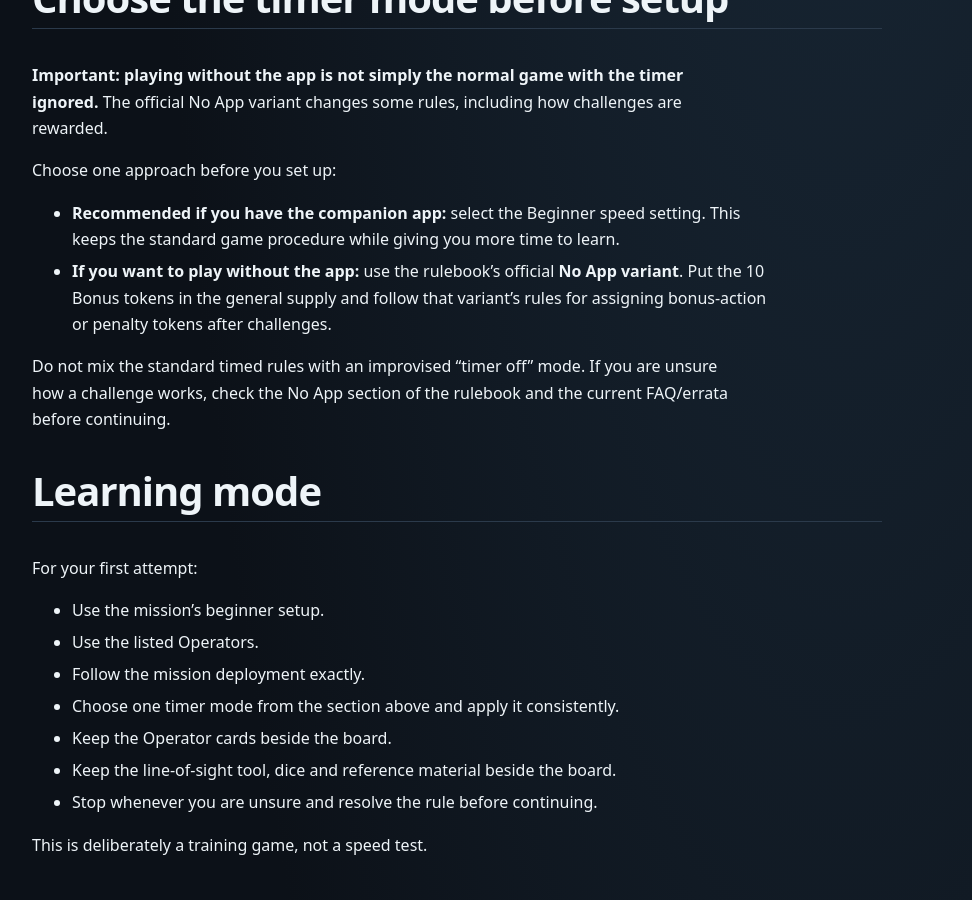
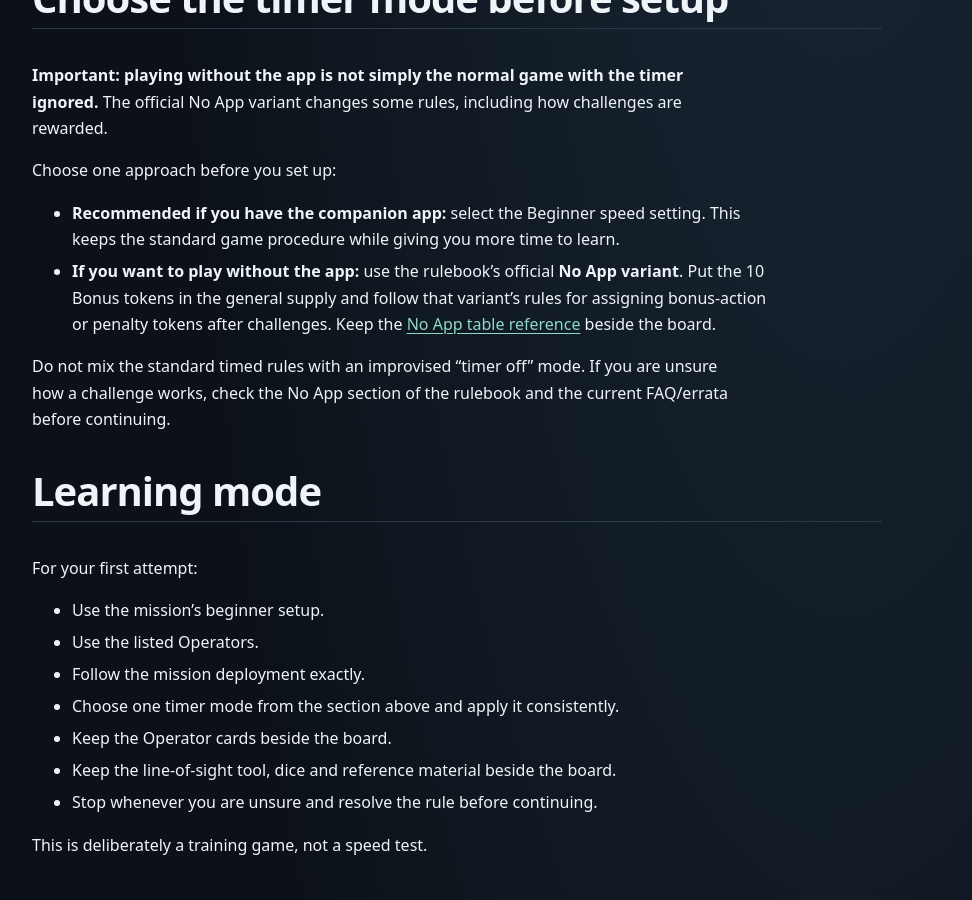
Before and after one commit to JamSpot/6-siege-ai-table, a Jekyll site: the page built from tutorial/first-learning-scenario.md, in a window 1280 px wide and 900 px high, scrolled down 1161 px. Shown: the whole window, without its empty margins (183-1155 px from the left). Built offline with Jekyll 4.4.1, drawn with Linux system fonts in a browser that asks for light colours; some of the changed text lies outside the part shown.

Commit message:
Connect No App reference to the learning path

```diff
--- a/_layouts/guide.html
+++ b/_layouts/guide.html
@@ -14,6 +14,7 @@
       <a href="{{ '/' | relative_url }}">Home</a>
       <a href="{{ '/tutorial/' | relative_url }}">Learn to play</a>
       <a href="{{ '/tutorial/first-learning-scenario.html' | relative_url }}">Beginner game</a>
+      <a href="{{ '/tutorial/no-app-quick-reference.html' | relative_url }}">No App</a>
       <a href="{{ '/tutorial/first-game-checklist.html' | relative_url }}">Checklist</a>
       <a href="{{ '/tutorial/first-game-session-sheet.html' | relative_url }}">Session sheet</a>
       <a href="{{ '/#ai-project' | relative_url }}">AI project</a>
--- a/tutorial/first-learning-scenario.md
+++ b/tutorial/first-learning-scenario.md
@@ -4,8 +4,8 @@
 permalink: "/tutorial/first-learning-scenario.html"
 previous_url: "/tutorial/04-combat.html"
 previous_title: "Lesson 4 — Combat"
-next_url: "/tutorial/first-game-checklist.html"
-next_title: "First-game checklist"
+next_url: "/tutorial/no-app-quick-reference.html"
+next_title: "No App Variant — Table Reference"
 ---
 # First Learning Scenario — Consulate Control
 
@@ -42,7 +42,7 @@
 Choose one approach before you set up:
 
 - **Recommended if you have the companion app:** select the Beginner speed setting. This keeps the standard game procedure while giving you more time to learn.
-- **If you want to play without the app:** use the rulebook's official **No App variant**. Put the 10 Bonus tokens in the general supply and follow that variant's rules for assigning bonus-action or penalty tokens after challenges.
+- **If you want to play without the app:** use the rulebook's official **No App variant**. Put the 10 Bonus tokens in the general supply and follow that variant's rules for assigning bonus-action or penalty tokens after challenges. Keep the [No App table reference](./no-app-quick-reference.md) beside the board.
 
 Do not mix the standard timed rules with an improvised “timer off” mode. If you are unsure how a challenge works, check the No App section of the rulebook and the current FAQ/errata before continuing.
 
--- a/tutorial/index.html
+++ b/tutorial/index.html
@@ -10,6 +10,7 @@
 <article class="card"><span class="number">05</span><h3>Consulate Control — Beginner Game</h3><p>The recommended first full learning scenario. Follow the official mission setup and objective.</p><a class="card-link" href="first-learning-scenario.html">Open scenario →</a></article>
 <article class="card"><span class="number">06</span><h3>First-game checklist</h3><p>A quick reference for the table while you learn.</p><a class="card-link" href="first-game-checklist.html">Open checklist →</a></article>
 <article class="card"><span class="number">07</span><h3>First-game session sheet</h3><p>Record the round, activations and board-state details for later review.</p><a class="card-link" href="first-game-session-sheet.html">Open session sheet →</a></article>
-<article class="card"><span class="number">08</span><h3>Clear the Room — optional drill</h3><p>A supplementary practice drill, not a replacement for the beginner mission.</p><a class="card-link" href="05-first-learning-scenario.html">Open practice drill →</a></article></div></section>
+<article class="card"><span class="number">08</span><h3>Clear the Room — optional drill</h3><p>A supplementary practice drill, not a replacement for the beginner mission.</p><a class="card-link" href="05-first-learning-scenario.html">Open practice drill →</a></article>
+<article class="card"><span class="number">REF</span><h3>No App Variant</h3><p>A table-side reminder for Bonus tokens, challenge rewards and cleanup when playing without the companion app.</p><a class="card-link" href="no-app-quick-reference.html">Open No App reference →</a></article></div></section>
 <section class="section"><h2>What comes next</h2><div class="notice"><strong>Next milestone:</strong> complete a full, rules-verified play-through of the beginner scenario, then use what happens at the table to improve these lessons. Later topics include cover, gadgets, special abilities, round procedures and full timed play.</div><p class="small"><a href="../index.html">← Back to the project home</a></p></section></main>
 <footer class="site-footer"><div class="wrap footer-inner"><span>6: Siege AI Table · Learning hub</span><a href="https://github.com/JamSpot/6-siege-ai-table">Project repository</a></div></footer></body></html>
```
